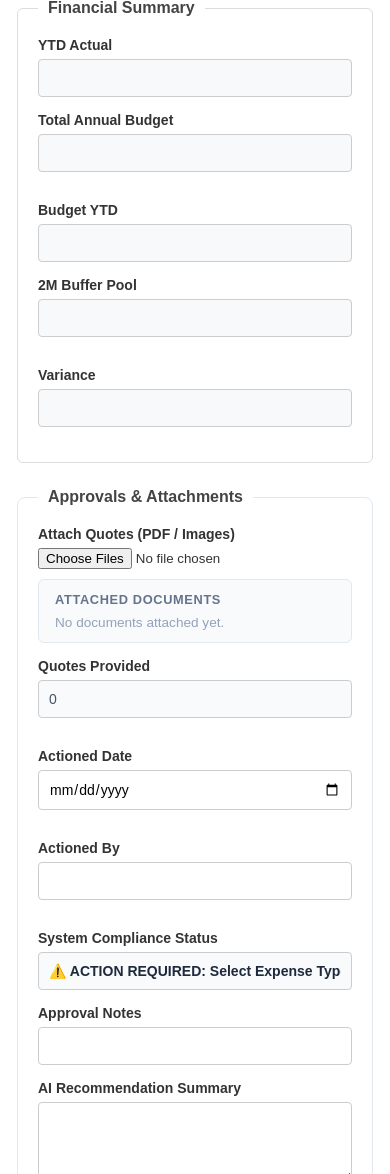
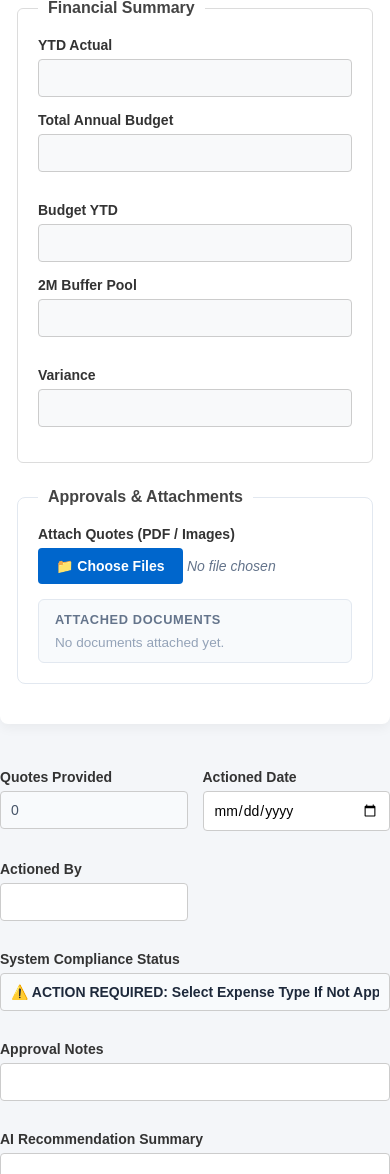
Before and after one commit to cathkinfinance-za/financial-controls-engine, a Flask app: page / in a window 390 px wide. Shown: the part 1426-2600 px from the top of the page. Run offline with Flask 3, Linux system fonts and the light colour scheme; data that the repository does not hold is empty; some libraries are stand-ins or nearby versions.

Commit message:
formatting

```diff
--- a/static/style.css
+++ b/static/style.css
@@ -338,4 +338,42 @@ textarea {
     font-size: 0.85rem;
     color: #94a3b8;
 }
+
+/* Custom File Upload Button Styling */
+.file-upload-wrapper {
+    display: flex;
+    align-items: center;
+    gap: 12px;
+    margin-bottom: 10px;
 }
+
+/* Hide the default browser input */
+.hidden-file-input {
+    display: none !important;
+}
+
+/* Styled label acting as the primary button */
+.custom-file-upload-btn {
+    display: inline-block;
+    background-color: #0066cc;
+    color: #ffffff;
+    padding: 10px 18px;
+    border-radius: 4px;
+    font-size: 14px;
+    font-weight: bold;
+    cursor: pointer;
+    transition: background-color 0.2s ease-in-out;
+    margin-bottom: 0; /* Reset global label margin */
+    user-select: none;
+}
+
+.custom-file-upload-btn:hover {
+    background-color: #0052a3;
+}
+
+.file-chosen-text {
+    font-size: 14px;
+    color: #64748b;
+    font-style: italic;
+}
+}
--- a/templates/po_form.html
+++ b/templates/po_form.html
@@ -184,8 +184,15 @@
             accept=".pdf, image/*"
             multiple
             onchange="updateQuotesCount(this)"
-            class="file-input-custom"
+            class="hidden-file-input"
         >
+
+        <label for="attach_quotes" class="custom-file-upload-btn">
+            📁 Choose Files
+        </label>
+        <span id="file_chosen_status" class="file-chosen-text">No file chosen</span>
+        </div>
+
         <div id="quotes_count_display" class="upload-feedback"></div>
 
         <!-- Document Grid -->
@@ -308,8 +315,23 @@
     const display = document.getElementById('quotes_count_display');
     const quotesField = document.getElementById('quotes_provided');
     const attachmentsList = document.getElementById('attachments_list');
+    const statusText = document.getElementById('file_chosen_status')
     const files = input.files ? Array.from(input.files) : [];
     const count = files.length;
+
+    // Update status text next to the button
+    if (statusText) {
+        if (count === 1) {
+            statusText.textContent = files[0].name;
+            statusText.style.fontStyle = 'normal';
+        } else if (count > 1) {
+            statusText.textContent = `${count} files selected`;
+            statusText.style.fontStyle = 'normal';
+        } else {
+            statusText.textContent = 'No file chosen';
+            statusText.style.fontStyle = 'italic';
+        }
+    }
 
     // Update Quotes Provided count dynamically
     if (quotesField && count > 0) {
```
